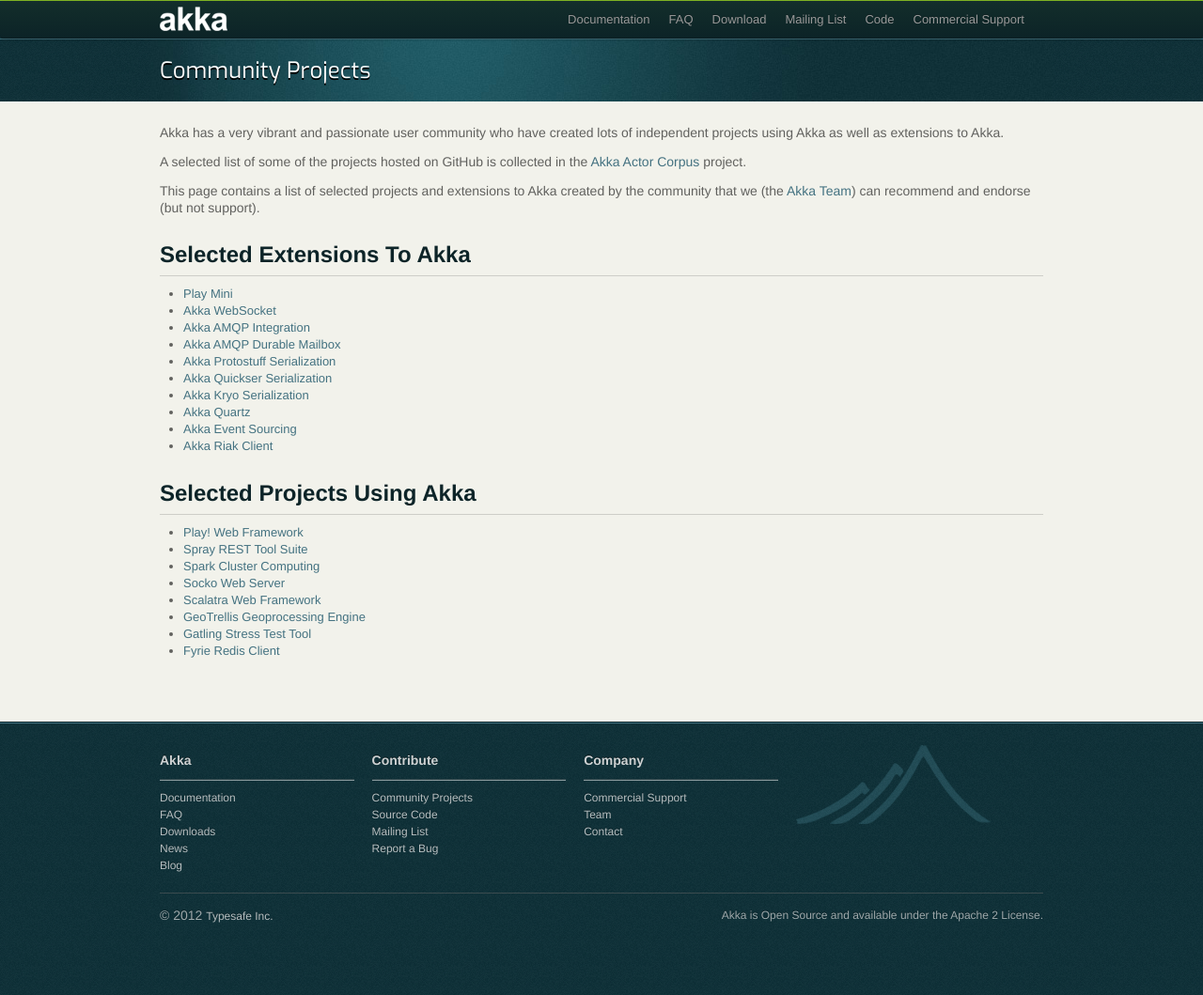
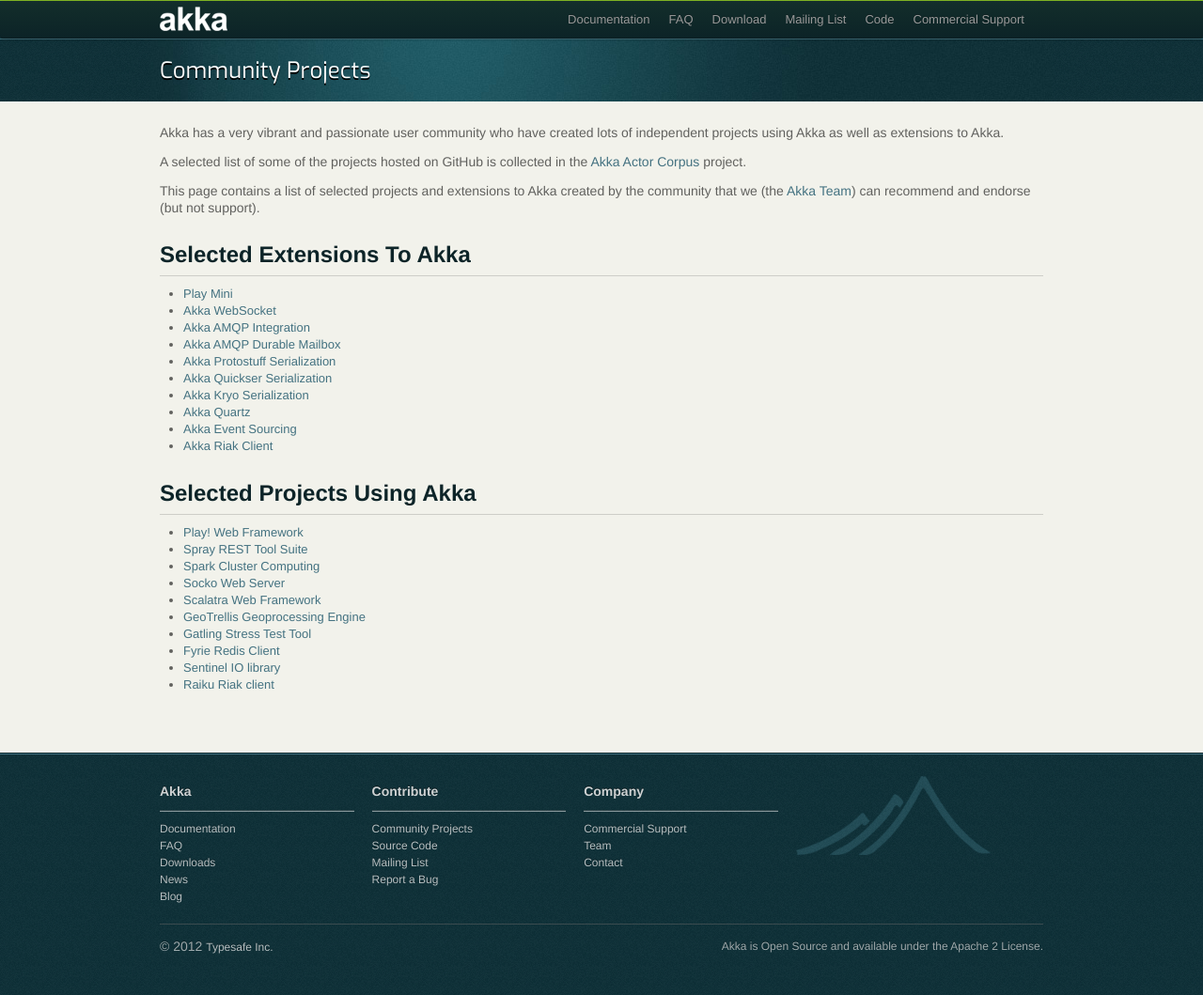
Before and after one commit to raboof/akka.github.com, a Jekyll site: the page built from community/index.md, in a window 1280 px wide. Shown: the whole page at 94% size. Built offline with Jekyll 4.4.1, drawn with Linux system fonts in a browser that asks for light colours; before the commit the page ends 1026 px from its top, so only the background shows below that.

Commit message:
include gideondk’s akka projects on community page

```diff
--- a/community/index.md
+++ b/community/index.md
@@ -25,10 +25,12 @@
 ## Selected Projects Using Akka
 
 * [Play! Web Framework](http://www.playframework.org/)
-* [Spray REST Tool Suite](http://spray.cc)
+* [Spray REST Tool Suite](http://spray.io)
 * [Spark Cluster Computing](http://spark-project.org/)
 * [Socko Web Server](http://sockoweb.org/)
 * [Scalatra Web Framework](http://www.scalatra.org/)
 * [GeoTrellis Geoprocessing Engine](http://www.azavea.com/products/geotrellis/)
 * [Gatling Stress Test Tool](http://gatling-tool.org/)
 * [Fyrie Redis Client](https://github.com/derekjw/fyrie-redis)
+* [Sentinel IO library](https://github.com/gideondk/sentinel)
+* [Raiku Riak client](https://github.com/gideondk/Raiku)
```
